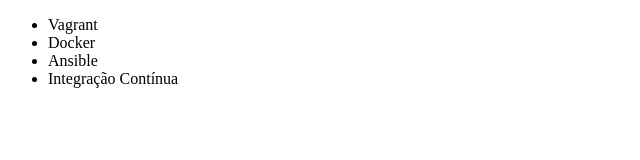
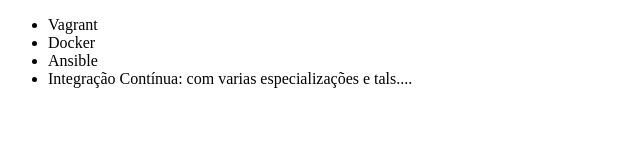
Before and after one commit to gabriel-piedade95/alura, a plain HTML site: page index.html in a window 1280 px wide. Shown: the whole page, without its empty margins (0-640 px from the left). Drawn offline with Linux system fonts and the light colour scheme.

Commit message:
Renomeando o no nome do curso

```diff
--- a/index.html
+++ b/index.html
@@ -9,7 +9,7 @@
         <li>Vagrant</li>
         <li>Docker</li>
         <li>Ansible</li>
-        <li>Integração Contínua</li>
+        <li>Integração Contínua: com varias especializações e tals....</li>
     </ul>
 </body>
 </html>
```
